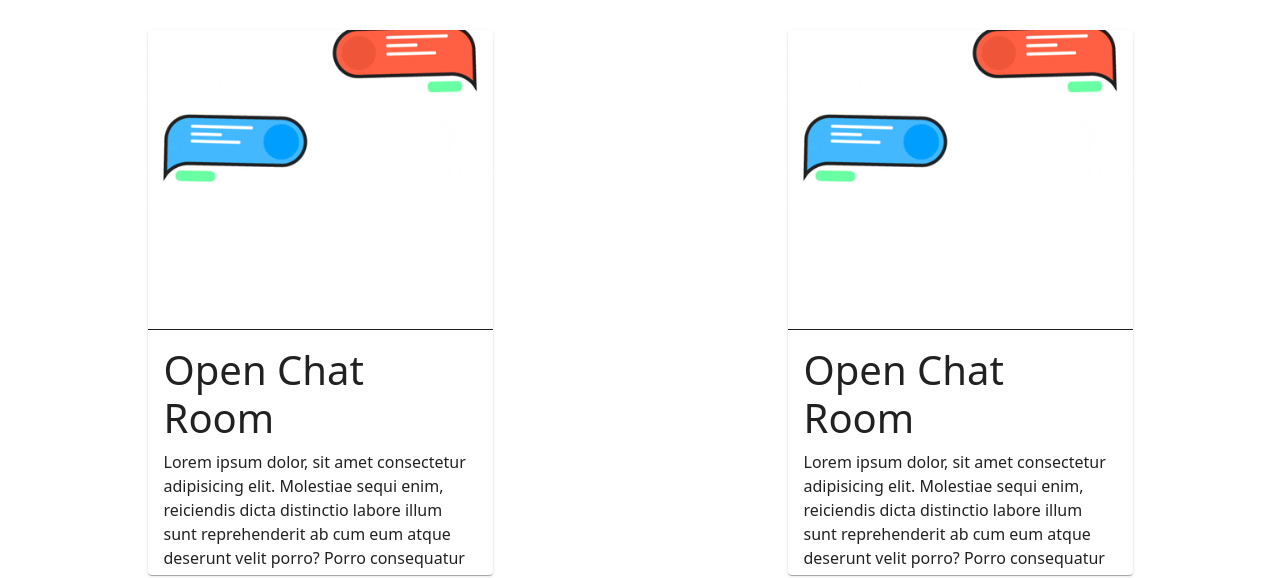
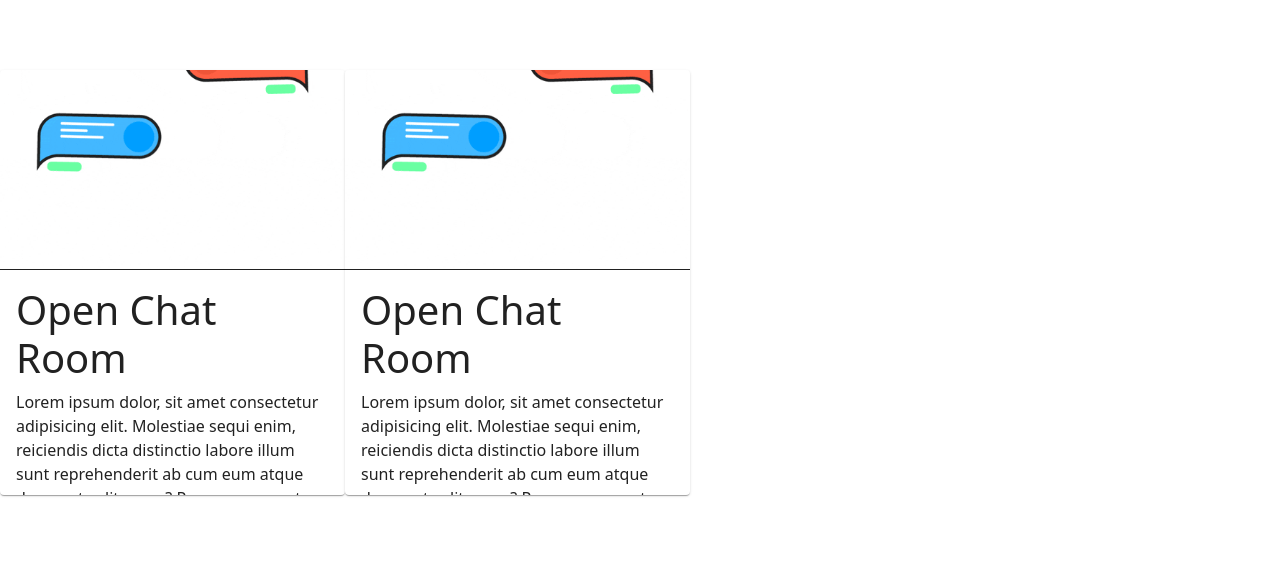
Before and after one commit to Jacob-Valdez-31/chat-web, a Next.js app: page / in a window 1280 px wide. Shown: the part 613-1191 px from the top of the page. After the commit the page ends 1158 px from the top, so only its background shows below. Built offline with nearby package versions, Linux system fonts and the light colour scheme.

Commit message:
Changed styling

```diff
--- a/components/Card/CardOne.tsx
+++ b/components/Card/CardOne.tsx
@@ -6,11 +6,11 @@ import { CardActionArea, CardActions } from "@mui/material";
 
 const CardOne = () => {
   return (
-    <Card className="max-w-[345px] md:h-[545px] m-auto mt-2">
+    <Card className="max-w-[345px]  md:h-[425px] mt-5">
       <CardMedia
         component="img"
         image="/img/chat-gif.gif"
-        className="h-[300px] border-b"
+        className="h-[200px] border-b"
       />
       <CardContent>
         <h1>Open Chat Room</h1> Lorem ipsum dolor, sit amet consectetur
--- a/components/Card/CardTwo.tsx
+++ b/components/Card/CardTwo.tsx
@@ -5,11 +5,11 @@ import CardMedia from "@mui/material/CardMedia";
 
 const CardTwo = () => {
   return (
-    <Card className="max-w-[345px] md:h-[545px] m-auto mt-2">
+    <Card className="max-w-[345px] md:h-[425px] mt-5">
       <CardMedia
         component="img"
         image="/img/chat-gif.gif"
-        className="h-[300px] border-b"
+        className="h-[200px] border-b"
       />
       <CardContent>
         <h1>Open Chat Room</h1> Lorem ipsum dolor, sit amet consectetur
```
